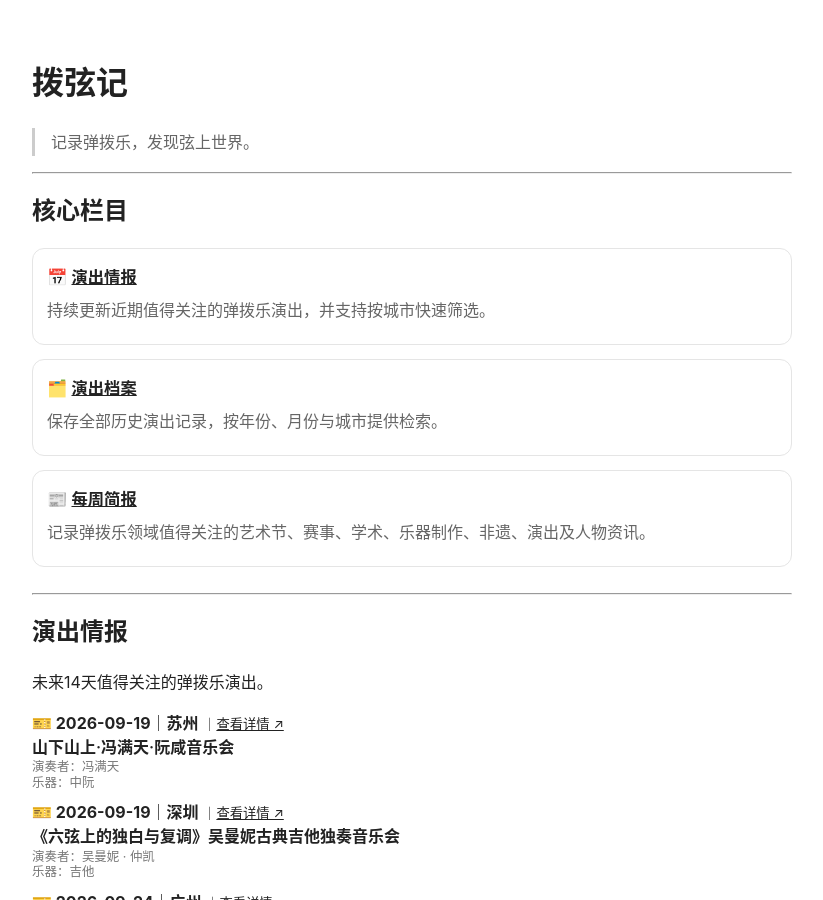
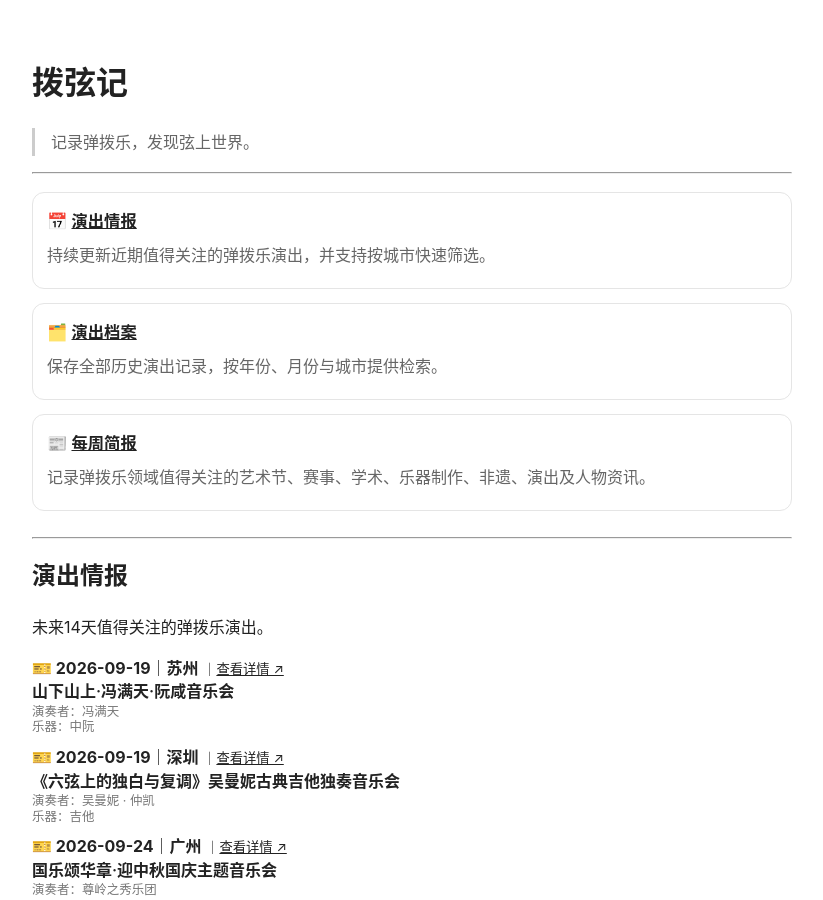
Before and after one commit to KeenKwok/boxianji, a Jekyll site: the page built from index.md, in a window 1280 px wide and 900 px high. Shown: the whole window, without its empty margins (228-1051 px from the left). Built offline with Jekyll 4.4.1, drawn with Linux system fonts in a browser that asks for light colours.

Commit message:
更新 index.md

```diff
--- a/index.md
+++ b/index.md
@@ -9,7 +9,7 @@ title: 首页
 
 ---
 
-## 核心栏目
+<!-- ## 核心栏目 -->
 
 <div style="display:grid;gap:14px;margin:18px 0 26px;">
 
```
